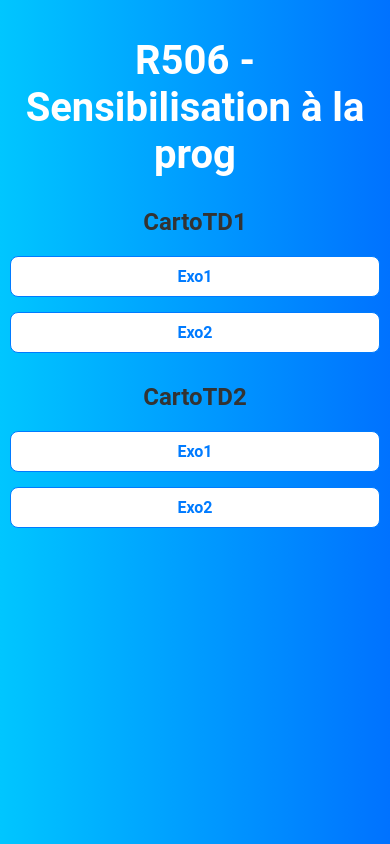
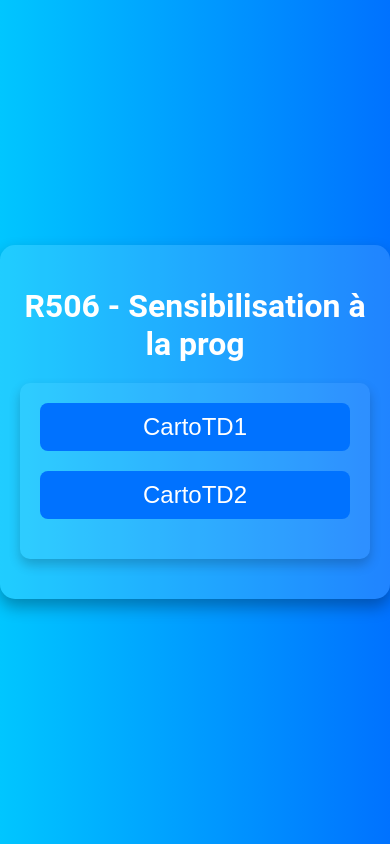
Before and after one commit to Eliotsk-hub/R506, a plain HTML site: page index.html in a window 390 px wide. Drawn offline with Linux system fonts and the light colour scheme.

Commit message:
esk add style

```diff
--- a/index.html
+++ b/index.html
@@ -4,76 +4,13 @@
     <meta charset="UTF-8">
     <meta name="viewport" content="width=device-width, initial-scale=1.0">
     <title>R506 - Sensibilisation à la prog</title>
-    <style>
-        body {
-            font-family: 'Roboto', sans-serif;
-            background: linear-gradient(to right, #00c6ff, #0072ff);
-            color: #fff;
-            margin: 0;
-            padding: 20px;
-            text-align: center;
-        }
-
-        h1 {
-            font-size: 2.5rem;
-            margin-bottom: 20px;
-        }
-
-        ul {
-            list-style-type: none;
-            padding: 0;
-            max-width: 600px;
-            margin: 0 auto;
-        }
-
-        li {
-            margin: 15px 0;
-            transition: all 0.3s ease;
-        }
-
-        li:hover {
-            transform: translateY(-3px);
-        }
-
-        a {
-            text-decoration: none;
-            color: #007BFF;
-            background-color: #fff;
-            padding: 15px;
-            border: 1px solid #007BFF;
-            border-radius: 8px;
-            display: block;
-            font-size: 1.2rem;
-            font-weight: bold;
-            transition: all 0.3s ease;
-        }
-
-        a:hover {
-            background-color: #007BFF;
-            color: #fff;
-        }
-
-        h2 {
-            font-size: 1.5rem;
-            color: #333;
-            margin-top: 30px;
-        }
-
-        @media (max-width: 600px) {
-            body {
-                padding: 10px;
-            }
-
-            a {
-                font-size: 1rem;
-                padding: 10px;
-            }
-        }
-    </style>
+    <link rel="stylesheet" href="/style.css">
 </head>
 <body>
-    <h1>R506 - Sensibilisation à la prog</h1>
-    <div id="content">
+    <div id="container">
+        <h1>R506 - Sensibilisation à la prog</h1>
+        <div id="content" class="section">
+        </div>
     </div>
 
     <script>
@@ -98,22 +35,71 @@
             const contentDiv = document.getElementById('content');
 
             exercises.forEach(td => {
-                const categoryTitle = document.createElement('h2');
+                const categoryDiv = document.createElement('div');
+                categoryDiv.style.marginBottom = '20px';
+
+                const categoryTitle = document.createElement('button');
                 categoryTitle.textContent = td.category;
-                contentDiv.appendChild(categoryTitle);
+                categoryTitle.style.backgroundColor = '#0072ff';
+                categoryTitle.style.color = '#fff';
+                categoryTitle.style.border = 'none';
+                categoryTitle.style.padding = '10px';
+                categoryTitle.style.borderRadius = '8px';
+                categoryTitle.style.fontSize = '1.5rem';
+                categoryTitle.style.cursor = 'pointer';
+                categoryTitle.style.display = 'block';
+                categoryTitle.style.width = '100%';
+                categoryTitle.style.marginBottom = '10px';
 
                 const exerciseList = document.createElement('ul');
+                exerciseList.style.listStyleType = 'none';
+                exerciseList.style.padding = '0';
+                exerciseList.style.display = 'none';
 
                 td.exercises.forEach(exercise => {
                     const listItem = document.createElement('li');
+                    listItem.style.margin = '10px 0';
+
                     const link = document.createElement('a');
                     link.href = exercise.url;
                     link.textContent = exercise.name;
+
+                    link.style.textDecoration = 'none';
+                    link.style.color = '#0072ff';
+                    link.style.backgroundColor = '#fff';
+                    link.style.padding = '10px';
+                    link.style.border = '1px solid #0072ff';
+                    link.style.borderRadius = '8px';
+                    link.style.display = 'inline-block';
+                    link.style.fontSize = '1.2rem';
+                    link.style.fontWeight = 'bold';
+                    link.style.transition = 'all 0.3s ease';
+
+                    link.onmouseover = () => {
+                        link.style.backgroundColor = '#0072ff';
+                        link.style.color = '#fff';
+                    };
+                    link.onmouseout = () => {
+                        link.style.backgroundColor = '#fff';
+                        link.style.color = '#0072ff';
+                    };
+
                     listItem.appendChild(link);
                     exerciseList.appendChild(listItem);
                 });
 
-                contentDiv.appendChild(exerciseList);
+                categoryTitle.addEventListener('click', () => {
+                    if (exerciseList.style.display === 'none') {
+                        exerciseList.style.display = 'block';
+                    } else {
+                        exerciseList.style.display = 'none';
+                    }
+                });
+
+                categoryDiv.appendChild(categoryTitle);
+                categoryDiv.appendChild(exerciseList);
+
+                contentDiv.appendChild(categoryDiv);
             });
         }
 
--- /dev/null
+++ b/style.css
@@ -0,0 +1,111 @@
+body {
+    font-family: 'Roboto', sans-serif;
+    background: linear-gradient(to right, #00c6ff, #0072ff);
+    color: #fff;
+    margin: 0;
+    padding: 0;
+    display: flex;
+    justify-content: center;
+    align-items: center;
+    min-height: 100vh;
+}
+
+h1 {
+    text-align: center;
+    font-size: 2.5rem;
+    margin-bottom: 20px;
+}
+
+#container {
+    background: #ffffff20;
+    border-radius: 15px;
+    box-shadow: 0 8px 16px rgba(0, 0, 0, 0.3);
+    padding: 30px;
+    max-width: 600px;
+    width: 100%;
+    text-align: center;
+}
+
+.section {
+    margin: 20px 0;
+    background: #ffffff10;
+    padding: 20px;
+    border-radius: 10px;
+    box-shadow: 0 6px 12px rgba(0, 0, 0, 0.2);
+    transition: all 0.3s ease;
+}
+
+.section:hover {
+    transform: translateY(-5px);
+    box-shadow: 0 12px 24px rgba(0, 0, 0, 0.3);
+}
+
+p {
+    font-size: 1.1rem;
+    margin: 10px 0;
+}
+
+span {
+    font-weight: bold;
+}
+
+.footer {
+    margin-top: 30px;
+    font-size: 0.9rem;
+    color: #fff;
+    opacity: 0.8;
+}
+
+button {
+    background-color: #fff;
+    color: #0072ff;
+    border: none;
+    padding: 10px 20px;
+    font-size: 1rem;
+    border-radius: 5px;
+    cursor: pointer;
+    transition: background-color 0.3s ease;
+}
+
+button:hover {
+    background-color: #0072ff;
+    color: #fff;
+}
+
+@media (max-width: 600px) {
+    h1 {
+        font-size: 2rem;
+    }
+
+    #container {
+        padding: 20px;
+    }
+
+    p {
+        font-size: 1rem;
+    }
+
+    button {
+        font-size: 0.9rem;
+    }
+}
+
+/* Media query pour orientation paysage */
+@media (orientation: landscape) {
+    body {
+        flex-direction: row;
+    }
+
+    h1 {
+        font-size: 2rem;
+    }
+
+    #container {
+        padding: 20px;
+        max-width: 800px; /* Augmenter la largeur dans l'orientation paysage */
+    }
+
+    p {
+        font-size: 1rem;
+    }
+}
```
Also changed, not shown: CartoTD1/Exo1/index.html (+1 -26 lines), CartoTD1/Exo2/index.html (+1 -93 lines), CartoTD1/Exo3/index.html (+11 -37 lines).
